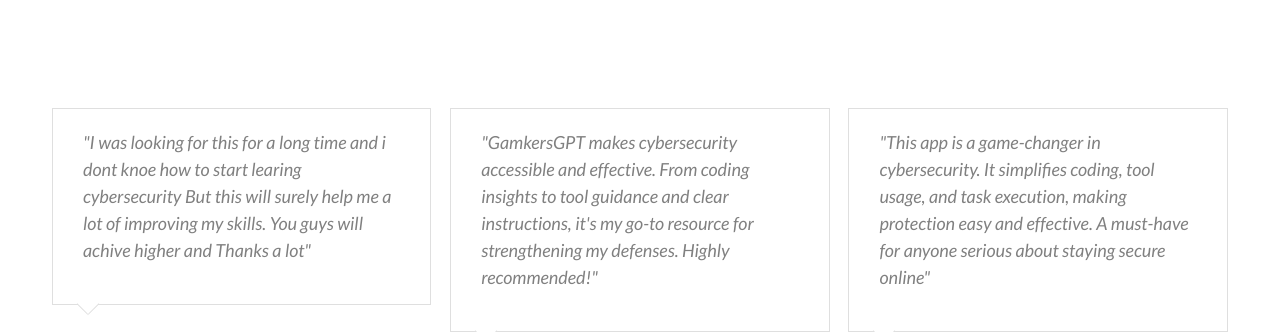
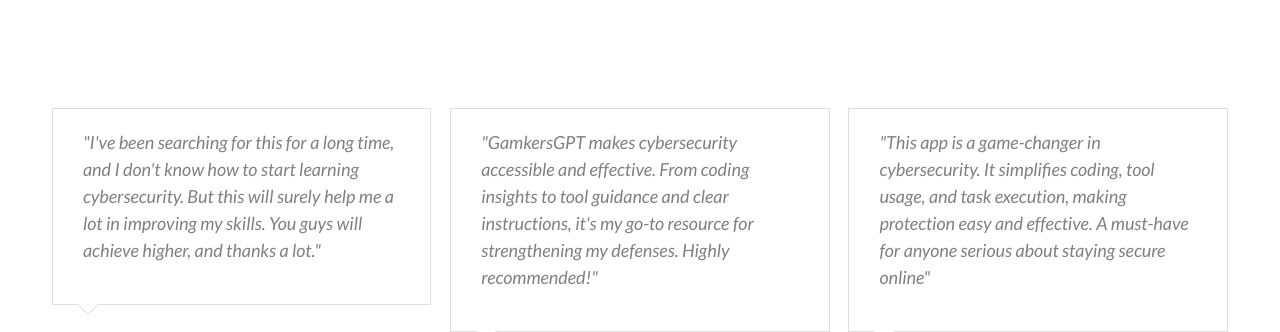
Before and after one commit to gamkers/GamkersGPT_APP, a plain HTML site: page index.html in a window 1280 px wide. Shown: the part 3100-3432 px from the top of the page. Drawn offline with nearby package versions, Linux system fonts and the light colour scheme.

Commit message:
Update index.html

```diff
--- a/index.html
+++ b/index.html
@@ -225,8 +225,11 @@
         <div class="col span_1_of_3">
           <div class="bubble">
             <p class="message">
-              "I was looking for this for a long time and i dont knoe how to start learing cybersecurity
-              But this will surely help me a lot of improving my skills. You guys will achive higher and Thanks a lot"
+
+          "I've been searching for this for a long time,
+              and I don't know how to start learning cybersecurity.
+              But this will surely help me a lot in improving my skills. You guys will achieve higher, and thanks a lot."
+
             </p>
           </div>
           <div class="client-info">
```
